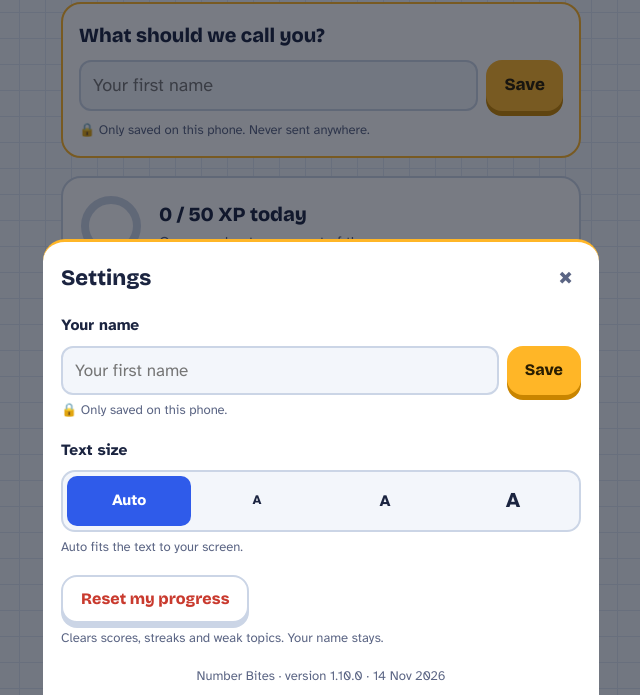
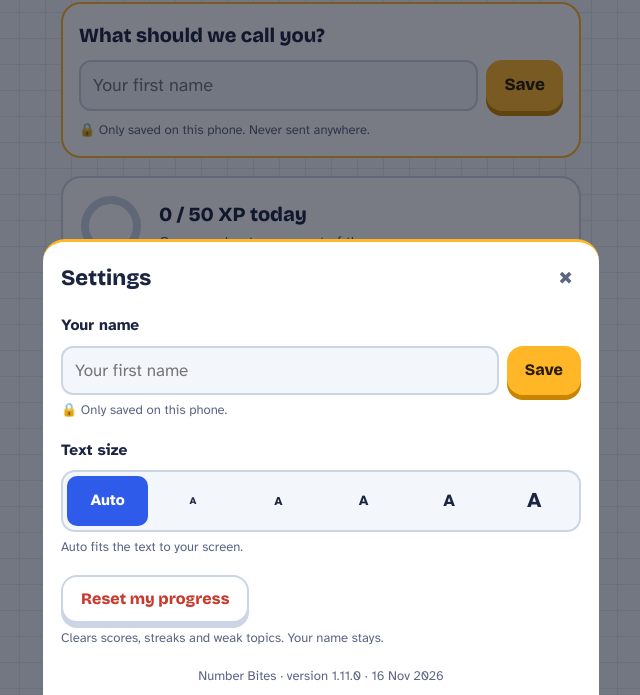
Before and after one commit to DF-AI-Lab/mathbites, a plain HTML site: page index.html in a window 1280 px wide. Both pictures are taken after a click on the button "Settings". Shown: the part 92-787 px from the top of the page, without its empty margins (319-959 px from the left). Drawn offline with nearby package versions, Linux system fonts and the light colour scheme.

Commit message:
Add two smaller text sizes in settings
Co-Authored-By: Claude Opus 5.5 <noreply@anthropic.com>
Claude-Session: https://claude.ai/code/session_016cLVEPz11YfU5onrmipETo

```diff
--- a/index.html
+++ b/index.html
@@ -315,9 +315,9 @@ button:focus-visible{outline:3px solid var(--gold);outline-offset:2px}
 .srow form{display:flex;gap:8px}
 .srow input{flex:1;min-width:0;font:inherit;font-size:17px;padding:10px 12px;border:2px solid var(--line);border-radius:12px;background:var(--paper);color:var(--ink)}
 .srow .btn{width:auto;padding:10px 18px;font-size:16px}
-.seg{display:grid;grid-template-columns:repeat(4,1fr);gap:4px;background:var(--paper);border:2px solid var(--line);border-radius:14px;padding:4px}
+.seg{display:grid;grid-template-columns:repeat(6,1fr);gap:4px;background:var(--paper);border:2px solid var(--line);border-radius:14px;padding:4px}
 .seg button{border:0;background:none;color:var(--ink);font:inherit;font-weight:700;padding:9px 0;border-radius:10px;cursor:pointer}
-.seg button:nth-child(2){font-size:13px}.seg button:nth-child(3){font-size:16px}.seg button:nth-child(4){font-size:21px}
+.seg button:nth-child(2){font-size:10px}.seg button:nth-child(3){font-size:12px}.seg button:nth-child(4){font-size:14px}.seg button:nth-child(5){font-size:17px}.seg button:nth-child(6){font-size:21px}
 .seg button[aria-pressed="true"]{background:var(--blue);color:#fff}
 .srow small{display:block;color:var(--soft);margin-top:6px;font-size:13px}
 .ver{text-align:center;color:var(--soft);font-size:13px;margin:0}
@@ -433,7 +433,7 @@ button:focus-visible{outline:3px solid var(--gold);outline-offset:2px}
 <dialog class="sheet" id="sheet" aria-label="Settings"><div class="sheet-in">
   <h2>Settings <button type="button" id="sheetX" aria-label="Close">×</button></h2>
   <div class="srow"><b>Your name</b><form id="setName"><input id="setNameIn" maxlength="20" placeholder="Your first name" aria-label="Your name"><button class="btn gold" type="submit">Save</button></form><small>🔒 Only saved on this phone.</small></div>
-  <div class="srow"><b>Text size</b><div class="seg" id="tsSeg" role="group" aria-label="Text size"><button type="button" data-v="auto">Auto</button><button type="button" data-v="small">A</button><button type="button" data-v="normal">A</button><button type="button" data-v="large">A</button></div><small id="tsNote">Auto fits the text to your screen.</small></div>
+  <div class="srow"><b>Text size</b><div class="seg" id="tsSeg" role="group" aria-label="Text size"><button type="button" data-v="auto">Auto</button><button type="button" data-v="xxsmall" aria-label="Smallest">A</button><button type="button" data-v="xsmall" aria-label="Extra small">A</button><button type="button" data-v="small" aria-label="Small">A</button><button type="button" data-v="normal" aria-label="Normal">A</button><button type="button" data-v="large" aria-label="Large">A</button></div><small id="tsNote">Auto fits the text to your screen.</small></div>
   <div class="srow"><button class="btn ghost danger" id="reset" type="button">Reset my progress</button><small>Clears scores, streaks and weak topics. Your name stays.</small></div>
   <p class="ver" id="ver"></p>
 </div></dialog>
@@ -1569,9 +1569,9 @@ addEventListener('resize',()=>fitWork());
 if(document.fonts)document.fonts.ready.then(()=>fitWork());
 
 /* ---------- settings ---------- */
-const VERSION='1.10.0',VDATE='14 Nov 2026';
+const VERSION='1.11.0',VDATE='16 Nov 2026';
 function autoTs(){const w=innerWidth,h=innerHeight;return h<640||w<360?.78:h<760||w<400?.85:.92}
-function applyTs(){const f={small:.85,normal:1,large:1.15}[st.ts]||autoTs();document.documentElement.style.setProperty('--ts',f);if($('play')&&!$('play').hidden)requestAnimationFrame(fitWork)}
+function applyTs(){const f={xxsmall:.65,xsmall:.75,small:.85,normal:1,large:1.15}[st.ts]||autoTs();document.documentElement.style.setProperty('--ts',f);if($('play')&&!$('play').hidden)requestAnimationFrame(fitWork)}
 function openSettings(){
   $('setNameIn').value=st.name||'';$('ver').textContent=`Number Bites · version ${VERSION} · ${VDATE}`;
   $('tsSeg').querySelectorAll('button').forEach(b=>b.setAttribute('aria-pressed',String(b.dataset.v===(st.ts||'auto'))));
```
Also changed, not shown: 1 other file.
